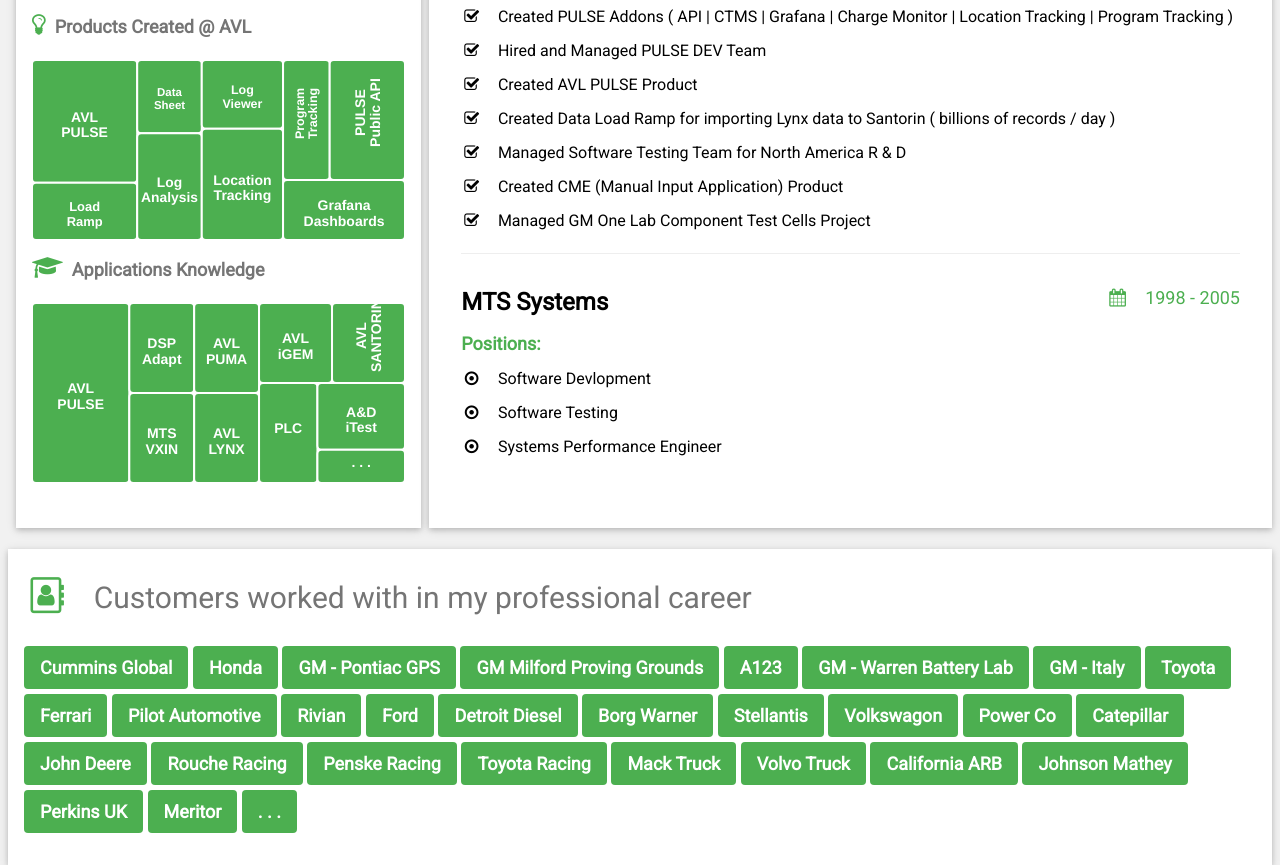
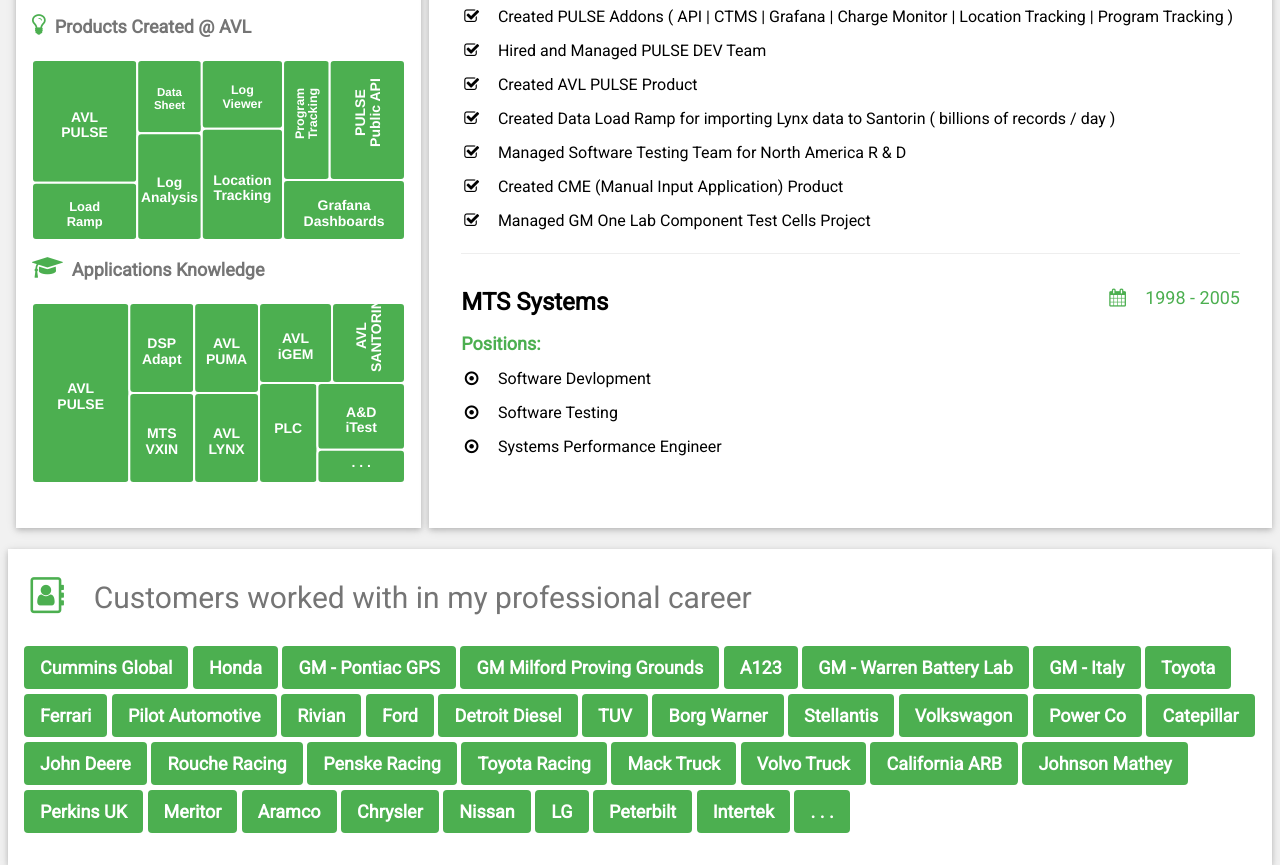
Before and after one commit to m3-solutions-mi/consulting, a plain HTML site: page index.html in a window 1280 px wide. Shown: the part 979-1844 px from the top of the page. Drawn offline with nearby package versions, Linux system fonts and the light colour scheme.

Commit message:
Update index.html

```diff
--- a/index.html
+++ b/index.html
@@ -6,7 +6,7 @@
     <meta charset="UTF-8">
     <link id="favicon" rel="icon" href="./favicon.ico" type="image/png" sizes="16x16">
     <link rel="icon" type="image/x-icon" href="favicon.ico">
-    <meta name="viewport" content="width=device-width, initial-scale=1">
+    <meta name="viewport" content="width=device-width, initial-scale=1 minimum-scale=1.0">
     <link rel="stylesheet" href="https://www.w3schools.com/w3css/4/w3.css">
     <link rel="stylesheet" href="https://cdnjs.cloudflare.com/ajax/libs/font-awesome/4.7.0/css/font-awesome.min.css">
     <link rel="stylesheet" href="https://fonts.googleapis.com/css?family=Raleway">
@@ -55,7 +55,7 @@
                                             &nbsp;&nbsp;&nbsp;|&nbsp;&nbsp;&nbsp;m3-solutions-mi.github.io/consulting
                             </div></div></h1>
 
-                            <h3 class="w3-left"><b>Ryan De Jong</b><br /><span
+                            <h3 class="w3-left"><b>Ryan De Jong&nbsp;&nbsp;&nbsp;</b><br /><span
                                     class="w3-hide-small w3-hide-medium">Proprietor | Developer | Consultant</span></h3>
                             <h3 class="w3-right w3-hide-small w3-hide-medium"><b>(248)
                                     667-8871</b><br />
@@ -597,10 +597,13 @@
     <script>
         const template = `<span class="w3-tag w3-green w3-round w3-padding _w3-margin" style="margin-bottom:5px;">{0}</span>`
         let html = '';
+        //* Sealed Power,Hi-Lex,Inalfa Roof Systems,
         `Cummins Global,Honda,GM - Pontiac GPS, GM Milford Proving Grounds,A123,GM - Warren Battery Lab, GM - Italy,
-        Toyota,Ferrari,Pilot Automotive,Rivian,Ford,Detroit Diesel,Borg Warner,
+        Toyota,Ferrari,Pilot Automotive,Rivian,Ford,Detroit Diesel,TUV,Borg Warner,
         Stellantis,Volkswagon,Power Co,Catepillar,John Deere,Rouche Racing,Penske Racing,Toyota Racing,
-        Mack Truck, Volvo Truck, California ARB,Johnson Mathey,Perkins UK,Meritor,. . .`.split(',').forEach((v) => {
+        Mack Truck, Volvo Truck, California ARB,Johnson Mathey,Perkins UK,Meritor,
+        Aramco,Chrysler,Nissan,LG,Peterbilt,Intertek,
+        . . .`.split(',').forEach((v) => {
             html += template.replace('{0}', v) + '\n';
         })
         document.getElementById('customers').innerHTML = html;
```
